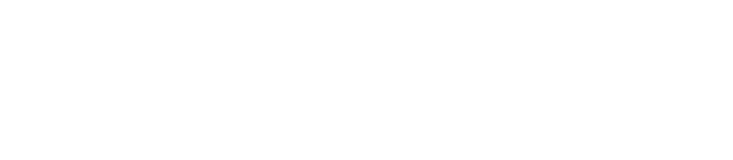
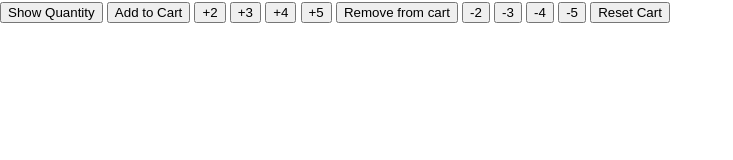
Before and after one commit to Entoma1824/JavaScript-Excercises, a plain HTML site: page 07-lesson-excercises.html in a window 1280 px wide. Shown: the whole page, without its empty margins (0-733 px from the left). Drawn offline with Linux system fonts and the light colour scheme.

Commit message:
2 files modified

```diff
--- a/07-lesson-excercises.html
+++ b/07-lesson-excercises.html
@@ -1,14 +1,112 @@
 <!DOCTYPE html>
 <html lang="en">
   <head>
-    <meta charset="UTF-8">
-    <meta http-equiv="X-UA-Compatible" content="IE=edge">
-    <meta name="viewport" content="width=device-width, initial-scale=1.0">
+    <meta charset="UTF-8" />
+    <meta http-equiv="X-UA-Compatible" content="IE=edge" />
+    <meta name="viewport" content="width=device-width, initial-scale=1.0" />
 
-    <script src="scripts/07-lesson-excercises.js">greet()</script>
+    <script src="scripts/07-lesson-excercises.js">
+      greet()
+    </script>
     <link rel="stylesheet" href="styles/styles.css" />
   </head>
   <body>
+    <button
+      onclick="
+    console.log(`Cart quantity: ${cartQuantity}`);
+    "
+    >
+      Show Quantity
+    </button>
 
+    <button
+      onclick="
+    updateCartQuantity(1);
+    "
+    >
+      Add to Cart
+    </button>
+
+    <button
+      onclick="
+      updateCartQuantity(2);
+    "
+    >
+      +2
+    </button>
+
+    <button
+      onclick="
+     updateCartQuantity(3);
+    "
+    >
+      +3
+    </button>
+
+    <button
+      onclick="
+      updateCartQuantity(4);
+    "
+    >
+      +4
+    </button>
+
+    <button
+      onclick="
+     updateCartQuantity(5);
+    "
+    >
+      +5
+    </button>
+
+    <button
+      onclick="
+     updateCartQuantity(-1);
+    "
+    >
+      Remove from cart
+    </button>
+
+    <button
+      onclick="
+     updateCartQuantity(-2);
+    "
+    >
+      -2
+    </button>
+
+    <button
+      onclick="
+     updateCartQuantity(-3);
+    "
+    >
+      -3
+    </button>
+
+    <button
+      onclick="
+    updateCartQuantity(-4);
+   "
+    >
+      -4
+    </button>
+
+    <button
+      onclick="
+    updateCartQuantity(-5);
+   "
+    >
+      -5
+    </button>
+
+    <button
+      onclick="
+      cartQuantity = 0;
+      console.log('Cart was reset.');
+      console.log(`Cart quantity: ${cartQuantity}`);
+    "
+    >
+      Reset Cart
+    </button>
   </body>
 </html>
--- a/scripts/07-lesson-excercises.js
+++ b/scripts/07-lesson-excercises.js
@@ -1,7 +1,7 @@
 //7a & 7b
 function greet(name) {
   //7c
-  if(name !== undefined) {
+  if (name !== undefined) {
     console.log(`Hello ${name}`);
   } else {
     console.log('Hello there!');
@@ -10,24 +10,24 @@ function greet(name) {
 
 //7d
 function convertToFahrenheit(celsius) {
-  const fahrenheit = (celsisus *(9/5)) +32;
+  const fahrenheit = celsisus * (9 / 5) + 32;
 
   return fahrenheit;
 }
 
 //7e
 function convertToCelsius(fahrenheit) {
-  const celsius = (fahrenheit - 32) *(5/9)
+  const celsius = (fahrenheit - 32) * (5 / 9);
 
   return celsius;
 }
 //7f
 function converTemperature(degrees, unit) {
-  if(!unit) {
-    if(unit === ('F'|| 'f')) {
+  if (!unit) {
+    if (unit === ('F' || 'f')) {
       const celsius = convertToCelsius(degrees);
       console.log(`${celsius}C`);
-    } else if(unit === ('C'|| 'c')) {
+    } else if (unit === ('C' || 'c')) {
       const fahrenheit = convertToFahrenheit(degrees);
       console.log(`${fahrenheit}F`);
     }
@@ -35,3 +35,29 @@ function converTemperature(degrees, unit) {
     console.log('Kindly add the unit of temperature.');
   }
 }
+
+// //7g
+// function updateCalculation(value) {
+//   const numbers = ['0', '1', '2','3', '4', '5','6', '7', '8','9'];
+//   for(let i = 0; i <= numbers.length; i++) {
+//     if(numbers[i] === value) {
+//       console.log(calculation);
+//     }
+//   }
+// }
+
+//7h
+function updateCartQuantity(change) {
+
+  if (cartQuantity + change > 10) {
+    alert('The cart is full');
+    return;
+  }
+
+  if (cartQuantity + change < 0) {
+    alert('Not enough items in the cart');
+    return;
+  }
+  cartQuantity += change;
+  console.log(calculation);
+}
```
